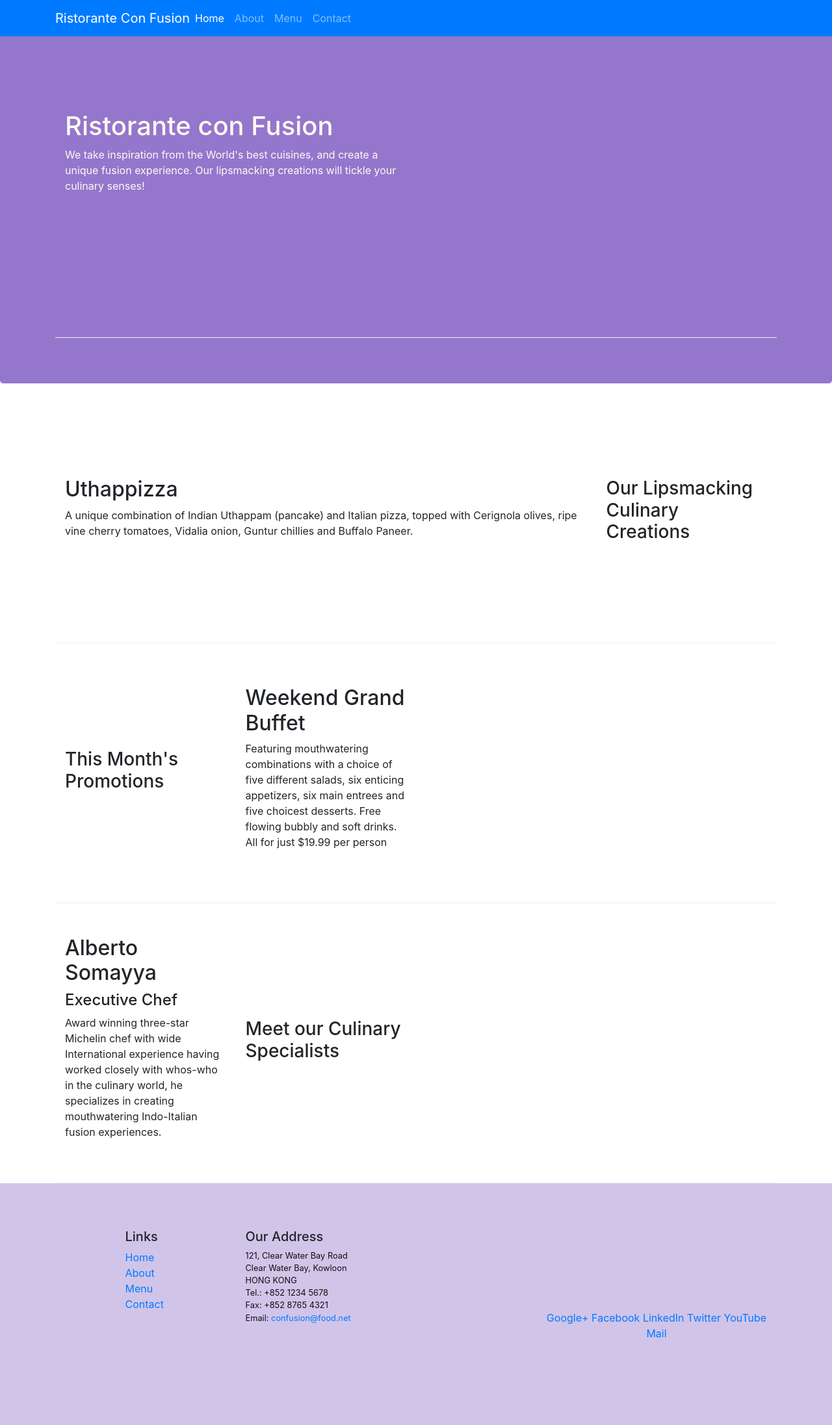
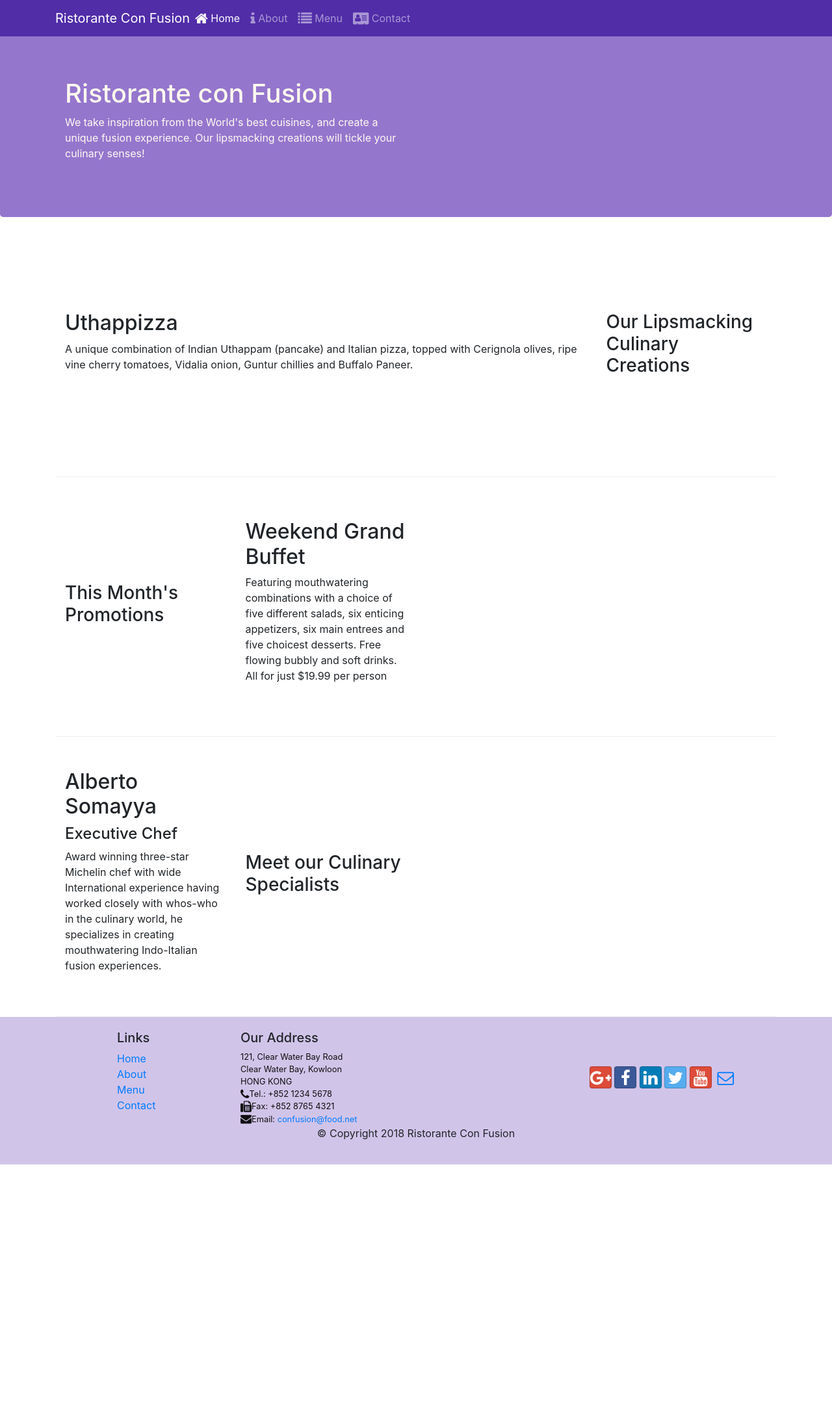
Before and after one commit to ThomasLodato/Bootstrap4, a website: page Bootstrap4/conFusion/index.html in a window 1280 px wide. Shown: the top 2193 px of the page at 65% size. After the commit the page ends 1792 px from the top, so only its background shows below. Drawn offline with nearby package versions, Linux system fonts and the light colour scheme.

Commit message:
Added Icon Fonts

```diff
--- a/Bootstrap4/conFusion/index.html
+++ b/Bootstrap4/conFusion/index.html
@@ -9,12 +9,14 @@
 
     <!-- Bootstrap CSS -->
     <link rel="stylesheet" href="node_modules/bootstrap/dist/css/bootstrap.min.css">
+    <link rel="stylesheet" href="node_modules/font-awesome/css/font-awesome.min.css">
+    <link rel="stylesheet" href="node_modules/bootstrap-social/bootstrap-social.css">
     <link rel="stylesheet" href="css/styles.css">
     <title>Ristorante Con Fusion</title>
 </head>
 
 <body>
-    <nav class="navbar navbar-dark navbar-expand-sm bg-primary fixed-top">
+    <nav class="navbar navbar-dark navbar-expand-sm bg-custom fixed-top">
         <div class="container">
             <button class="navbar-toggler" tyoe="button" data-toggle="collapse" data-target="#Navbar">
                 <span class="navbar-toggler-icon"></span>
@@ -22,19 +24,18 @@
             <a class="navbar-brand mr-auto" href="#">Ristorante Con Fusion</a>
             <div class="collapse navbar-collapse" id="Navbar">
                 <ul class="navbar-nav mr-auto">
-                    <li class="nav-item active"><a class="nav-link" href="#">Home</a></li>
-                    <li class="nav-item"><a class="nav-link" href="./aboutus.html">About</a></li>
-                    <li class="nav-item"><a class="nav-link" href="#">Menu</a></li>
-                    <li class="nav-item"><a class="nav-link" href="#">Contact</a></li>
+                    <li class="nav-item active"><a class="nav-link" href="#"><span class="fa fa-home fa-lg"></span> Home</a></li>
+                    <li class="nav-item"><a class="nav-link" href="./aboutus.html"><span class="fa fa-info fa-lg"></span> About</a></li>
+                    <li class="nav-item"><a class="nav-link" href="#"><span class="fa fa-list fa-lg"></span> Menu</a></li>
+                    <li class="nav-item"><a class="nav-link" href="#"><span class="fa fa-address-card fa-lg"></span> Contact</a></li>
                 </ul>
             </div>
-
         </div>
     </nav>
 
     <header class="jumbotron">
         <div class="container">
-            <div class="row row-content">
+            <div class="row row-header">
                 <div class="col-12 col-sm-6">
                     <h1>Ristorante con Fusion</h1>
                     <p>We take inspiration from the World's best cuisines, and create a unique fusion experience. Our lipsmacking creations will tickle your culinary senses!</p>
@@ -81,7 +82,7 @@
 
     <footer class="footer">
         <div class="container">
-            <div class="row row-content">
+            <div class="row">
                 <div class="col-4 offset-1 col-sm-2">
                     <h5>Links</h5>
                     <ul class="list-unstyled">
@@ -97,19 +98,19 @@
 		              121, Clear Water Bay Road<br>
 		              Clear Water Bay, Kowloon<br>
 		              HONG KONG<br>
-		              Tel.: +852 1234 5678<br>
-		              Fax: +852 8765 4321<br>
-		              Email: <a href="mailto:confusion@food.net">confusion@food.net</a>
+		              <i class="fa fa-phone fa-lg"></i>Tel.: +852 1234 5678<br>
+		              <i class="fa fa-fax fa-lg"></i>Fax: +852 8765 4321<br>
+		              <i class="fa fa-envelope fa-lg"></i>Email: <a href="mailto:confusion@food.net">confusion@food.net</a>
 		           </address>
                 </div>
                 <div class="col-12 col-sm-4 align-self-center">
                     <div class="text-center">
-                        <a href="http://google.com/+">Google+</a>
-                        <a href="http://www.facebook.com/profile.php?id=">Facebook</a>
-                        <a href="http://www.linkedin.com/in/">LinkedIn</a>
-                        <a href="http://twitter.com/">Twitter</a>
-                        <a href="http://youtube.com/">YouTube</a>
-                        <a href="mailto:">Mail</a>
+                        <a class="btn btn-social-icon btn-google" href="http://google.com/+"><i class="fa fa-google-plus fa-lg"></i></a>
+                        <a class="btn btn-social-icon btn-facebook" href="http://www.facebook.com/profile.php?id="><i class="fa fa-facebook fa-lg"></i></a>
+                        <a class="btn btn-social-icon btn-linkedin" href="http://www.linkedin.com/in/"><i class="fa fa-linkedin fa-lg"></i></a>
+                        <a class="btn btn-social-icon btn-twitter" href="http://twitter.com/"><i class="fa fa-twitter fa-lg"></i></a>
+                        <a class="btn btn-social-icon btn-google" href="http://youtube.com/"><i class="fa fa-youtube fa-lg"></i></a>
+                        <a class="btn btn-social-icon" href="mailto:"><i class="fa fa-envelope-o fa-lg"></i></a>
                     </div>
                 </div>
            </div>
--- a/Bootstrap4/conFusion/package.json
+++ b/Bootstrap4/conFusion/package.json
@@ -15,6 +15,8 @@
   },
   "dependencies": {
     "bootstrap": "^4.0.0",
+    "bootstrap-social": "^5.1.1",
+    "font-awesome": "^4.7.0",
     "jquery": "^3.3.1",
     "popper.js": "^1.12.9"
   }
```
Also changed, not shown: Bootstrap4/conFusion/aboutus.html (+17 -17 lines), 1 other file.
